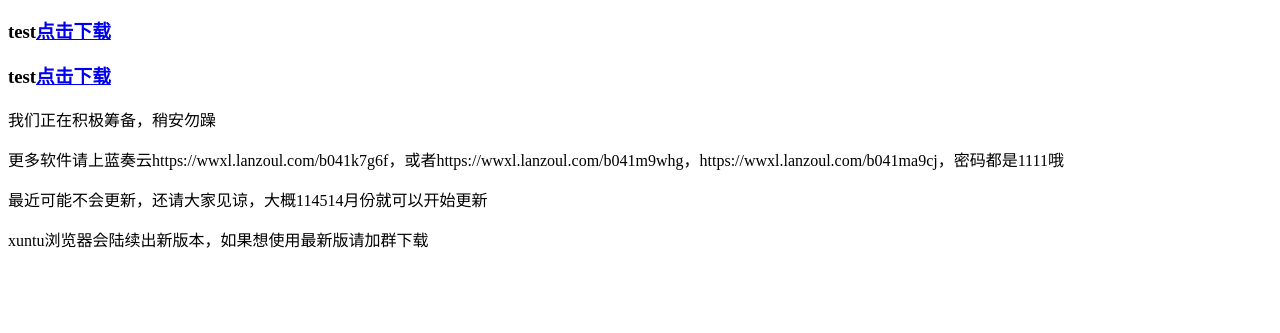
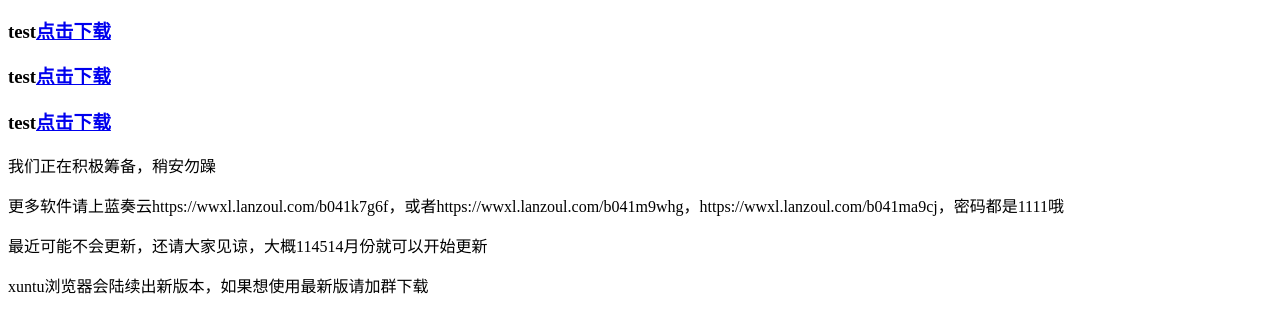
Before and after one commit to xuntuxz/download, a plain HTML site: page index.html in a window 1280 px wide. Shown: the part 119-452 px from the top of the page. Drawn offline with Linux system fonts and the light colour scheme.

Commit message:
Update index.html

```diff
--- a/index.html
+++ b/index.html
@@ -9,6 +9,7 @@
 <h3>xuntu浏览器<a href="xuntu浏览器.apk" download="xuntu浏览器.apk">点击下载</a></h3>
 <h3>test<a href="SuperSU.apk" download="SuperSU.apk">点击下载</a></h3>
   <h3>test<a href="SuperSUInstaller.apk" download="SuperSUInstaller.apk">点击下载</a></h3>
+  <h3>test<a href="我的世界字体.ttf" download="我的世界字体.ttf">点击下载</a></h3>
 <p>我们正在积极筹备，稍安勿躁</p>
 <p>更多软件请上蓝奏云https://wwxl.lanzoul.com/b041k7g6f，或者https://wwxl.lanzoul.com/b041m9whg，https://wwxl.lanzoul.com/b041ma9cj，密码都是1111哦
 <p>最近可能不会更新，还请大家见谅，大概114514月份就可以开始更新</p>
```
